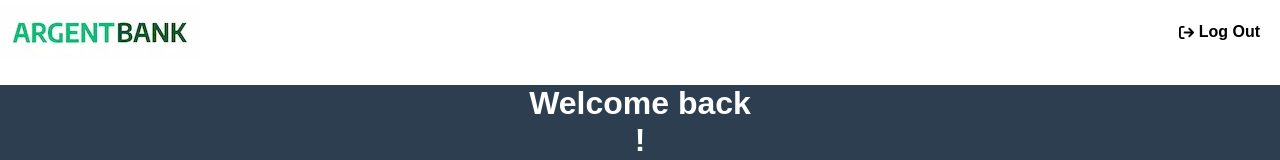
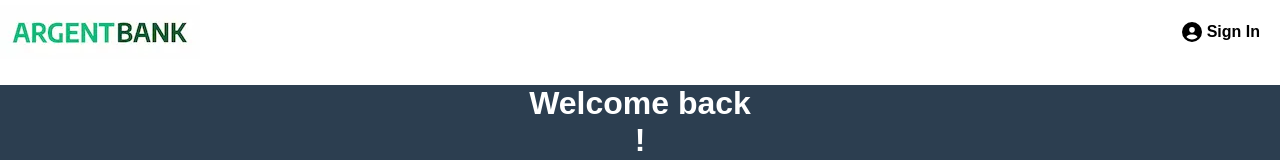
Before and after one commit to Nadau07/Argent-Bank, a React (Create React App) app: page /user/1 in a window 1280 px wide. Shown: the top 160 px of the page. Built offline with nearby package versions, Linux system fonts and the light colour scheme.

Commit message:
Username OK sur page Home quand l'user est connecté

```diff
--- a/src/components/Banner.jsx
+++ b/src/components/Banner.jsx
@@ -2,6 +2,8 @@ import LogoSite from "../img/argentBankLogo.webp";
 import "../style/banner.css";
 import { NavLink } from "react-router-dom";
 import IconUser from "../img/icon-user.svg";
+import { useSelector, useDispatch } from "react-redux";
+import IconLogOut from "../img/icon-log-out.svg";
 
 /**
  *
@@ -9,7 +11,20 @@ import IconUser from "../img/icon-user.svg";
  *
  */
 
+
+import { selectAuthToken, selectUserData } from "../services/redux";
+import { LogOut } from "../services/redux";
+
 function Banner() {
+  const token = useSelector(selectAuthToken);
+  const userData = useSelector(selectUserData);
+  const dispatch = useDispatch();
+
+  const handleSignOut = () => {
+    // Dispatch l'action de déconnexion et réinitialisation des données du profil
+    dispatch(LogOut());
+  };
+
   return (
     <nav className="nav">
       <NavLink to={`/`}>
@@ -20,9 +35,26 @@ function Banner() {
         />
       </NavLink>
 
-      <NavLink to={`/SignIn`} className="sign-in">
-        <img src={IconUser} alt="Icon User" className="icon-user" /> Sign In{" "}
-      </NavLink>
+      {token ? (
+        // Si l'utilisateur est connecté
+        <>
+          <NavLink to={`/user/:userName`} className="user-profile">
+            <img src={IconUser} alt="Icon User" className="icon-user" />{" "}
+            {userData.userName}
+          </NavLink>
+
+          <NavLink to={`/SignIn`} onClick={handleSignOut} className="div-logout">
+          <img src={IconLogOut} alt="icon-logout" className="icon-logout" />
+            Sign Out
+          </NavLink>
+        </>
+      ) : (
+        // Si l'utilisateur n'est pas connecté
+        <NavLink to={`/SignIn`} className="sign-in">
+          <img src={IconUser} alt="Icon User" className="icon-user" />{" "}
+          Sign In{" "}
+        </NavLink>
+      )}
     </nav>
   );
 }
--- a/src/components/BannerLog.jsx
+++ /dev/null
@@ -1,52 +0,0 @@
-import LogoSite from "../img/argentBankLogo.webp";
-import "../style/banner.css";
-import { NavLink } from "react-router-dom";
-import { useDispatch, useSelector } from "react-redux";
-import { EditUser } from "../services/redux";
-import IconLogOut from "../img/icon-log-out.svg";
-import IconUser from "../img/icon-user.svg";
-
-/**
- *
- * @returns {JSX} : Composant affichant la bannière du site : Utilisateur connecté.
- *
- */
-
-function BannerLog() {
-  const user = useSelector((state) => state.user.userInfo);
-  const userName = user && user.userName;
-  const dispatch = useDispatch();
-
-  return (
-    <nav className="nav">
-      <NavLink to={`/`}>
-        <img
-          className="image_banner_logo"
-          src={LogoSite}
-          alt="Logo Argent Bank"
-        />
-      </NavLink>
-
-      {userName && (
-        <NavLink to={"/SignIn"} className="div-username">
-          <img src={IconUser} alt="icon User" className="icon-user" />
-          {userName}
-        </NavLink>
-      )}
-
-      <NavLink
-        to={`/`}
-        className="div-logout"
-        onClick={() => {
-          dispatch(EditUser({ userName: "" }));
-          localStorage.clear();
-        }}
-      >
-        <img src={IconLogOut} alt="icon-logout" className="icon-logout" />
-        Log Out
-      </NavLink>
-    </nav>
-  );
-}
-
-export default BannerLog;
--- a/src/pages/User.jsx
+++ b/src/pages/User.jsx
@@ -1,6 +1,6 @@
 import React, { useEffect, useState } from "react";
 import { useDispatch, useSelector } from "react-redux";
-import BannerLog from "../components/BannerLog";
+import Banner from "../components/Banner";
 import Account from "../components/Account";
 import Footer from "../components/Footer";
 import InfoUser from "../components/InfoUser";
@@ -9,7 +9,7 @@ import "../style/User.css";
 
 function PageUser() {
   const dispatch = useDispatch();
-  const user = useSelector((state) => state.user.userInfo); //extraction des données des users
+  const user = useSelector((state) => state.user.userInfo);
   const userName = user ? user.userName : "";
   const firstName = user ? user.firstName : "";
   const lastName = user ? user.lastName : "";
@@ -26,7 +26,7 @@ function PageUser() {
 
   return (
     <>
-      <BannerLog userName={userName} />
+      <Banner userName={userName} />
       <div className="body-user">
       {Form ? null : (
     <h1>
--- a/src/services/redux.js
+++ b/src/services/redux.js
@@ -36,6 +36,14 @@ const infoSlice = createSlice({
   },
 });
 
+export const selectAuthToken = (state) => state.user.userInfo.token;
+
+export const selectUserData = (state) => ({
+  userName: state.user.userInfo.userName,
+  firstName: state.user.userInfo.firstName,
+  lastName: state.user.userInfo.lastName,
+});
+
 export const store = configureStore({
   reducer: {
     user: infoSlice.reducer,
--- a/src/style/banner.css
+++ b/src/style/banner.css
@@ -64,6 +64,20 @@
   padding-right: 5px;
 }
 
+.user-profile{
+  display:flex;
+  justify-content: flex-end;
+  padding-right:10px;
+  text-decoration: none;
+  color:black;
+  font-weight: bold;
+}
+
+.user-profile:hover{
+  text-decoration: underline;
+}
+
+
 @media screen and (max-width: 700px) {
   .sign-in {
     width: 30%;
@@ -71,4 +85,5 @@
   .div-username {
     justify-content: center;
   }
+
 }
```
